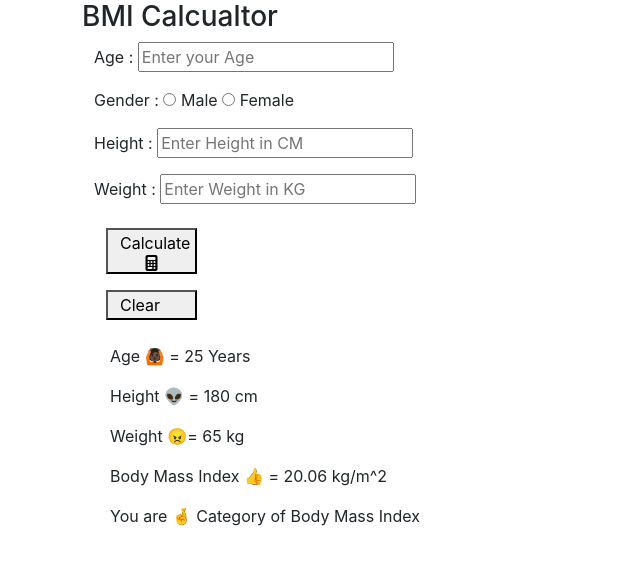
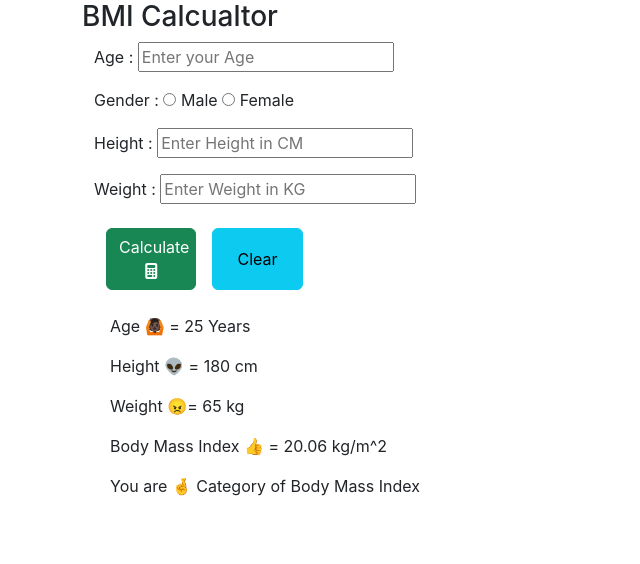
Before and after one commit to sagarpuniyani/calculatorapp, a React (Create React App) app: page / in a window 1280 px wide. Shown: the top 564 px of the page, without its empty margins (0-640 px from the left). Built offline with nearby package versions, Linux system fonts and the light colour scheme.

Commit message:
Alignment b/w text and Icon is to be corrected

```diff
--- a/src/components/Button.jsx
+++ b/src/components/Button.jsx
@@ -11,7 +11,7 @@ const Button = (props) => {
     }
 
     return (<>
-    <button className={props.classname} onClick={clicked} > {props.value} {props.icon} </button>
+    <button className={props.classname} onClick={clicked} > {props.value}  {props.icon}  </button>
     </>)
 }
 
--- a/src/pages/BmiPage.jsx
+++ b/src/pages/BmiPage.jsx
@@ -92,6 +92,7 @@ const BmiPage = () => {
             setMessage(Message => "Obesity class III ");
         }
     }
+
     const Icons = <i class="fa-solid fa-calculator"></i>;
 return (
     <div className='container  '>
@@ -100,13 +101,13 @@ return (
             <p>Gender : <RadioButton /> Male <RadioButton /> Female </p>
             <p>Height : <TextFeild fn={HandleHeight}  place ="Enter Height in CM " /> </p>
             <p>Weight : <TextFeild fn={HandleWeight} place ="Enter Weight in KG " /> </p>
-            <div className='output row m-1 col-1' >
-                <Button classname="row  m-2" Func={DeliveyMessage} fn={BmiCalculate}  value="Calculate " icon= {Icons}  />
-                <Button classname="row  m-2" value = "Clear" />
+            <div className='output row m-1 ' >
+                <Button classname="row col-1 m-2 btn btn-success" Func={DeliveyMessage} fn={BmiCalculate}  value="Calculate" icon={Icons} / >
+                <Button classname="row col-1 m-2 btn btn-info" value = "Clear" />
             </div>
             <Output heightIs= {height} WeightIs = {weight}  AgeIs = {Age}  Bmi = {BmiValue} MessageIs={Message} />
     </div>
-)
-}
+);
+};
 
 export default BmiPage
```
Also changed, not shown: public/index.html (+9 -0 lines).
